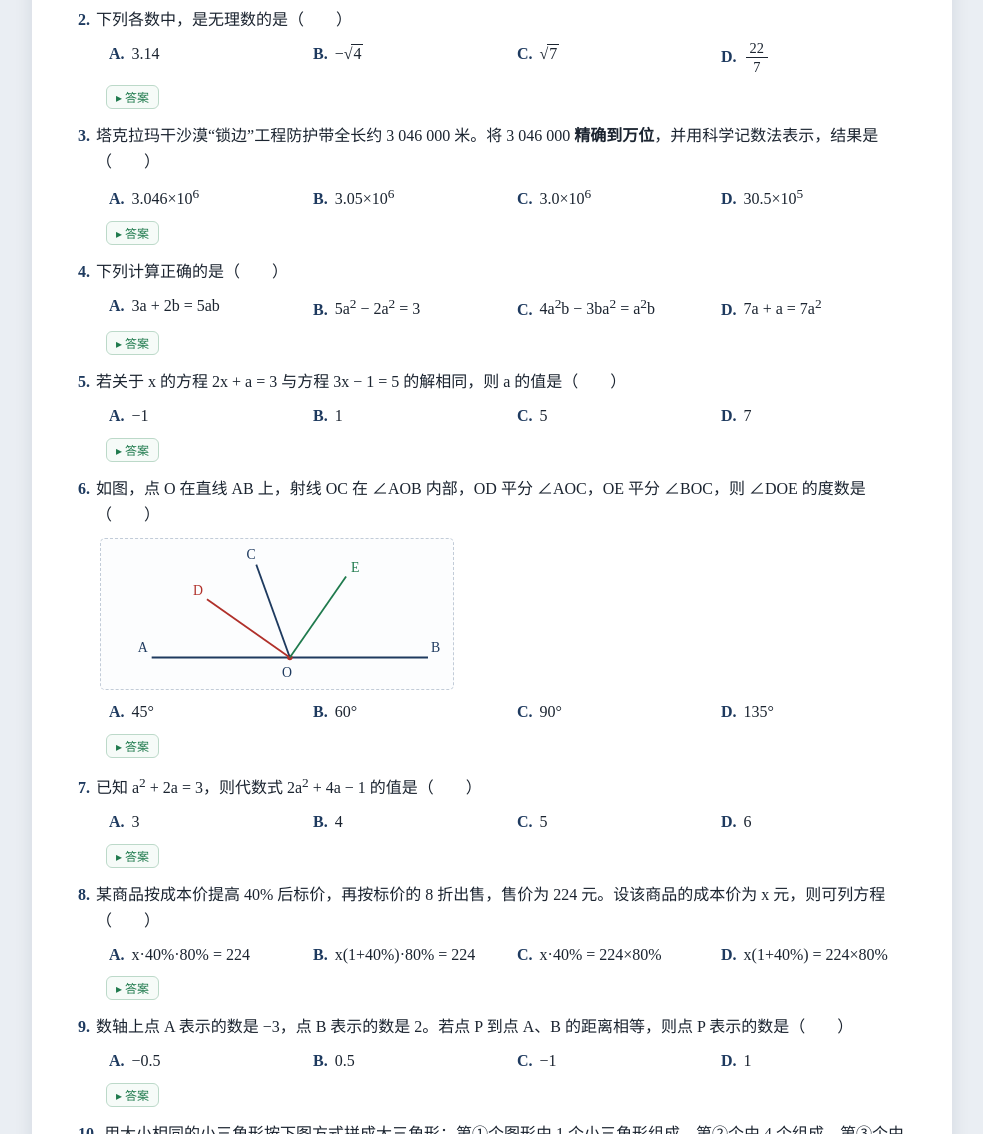
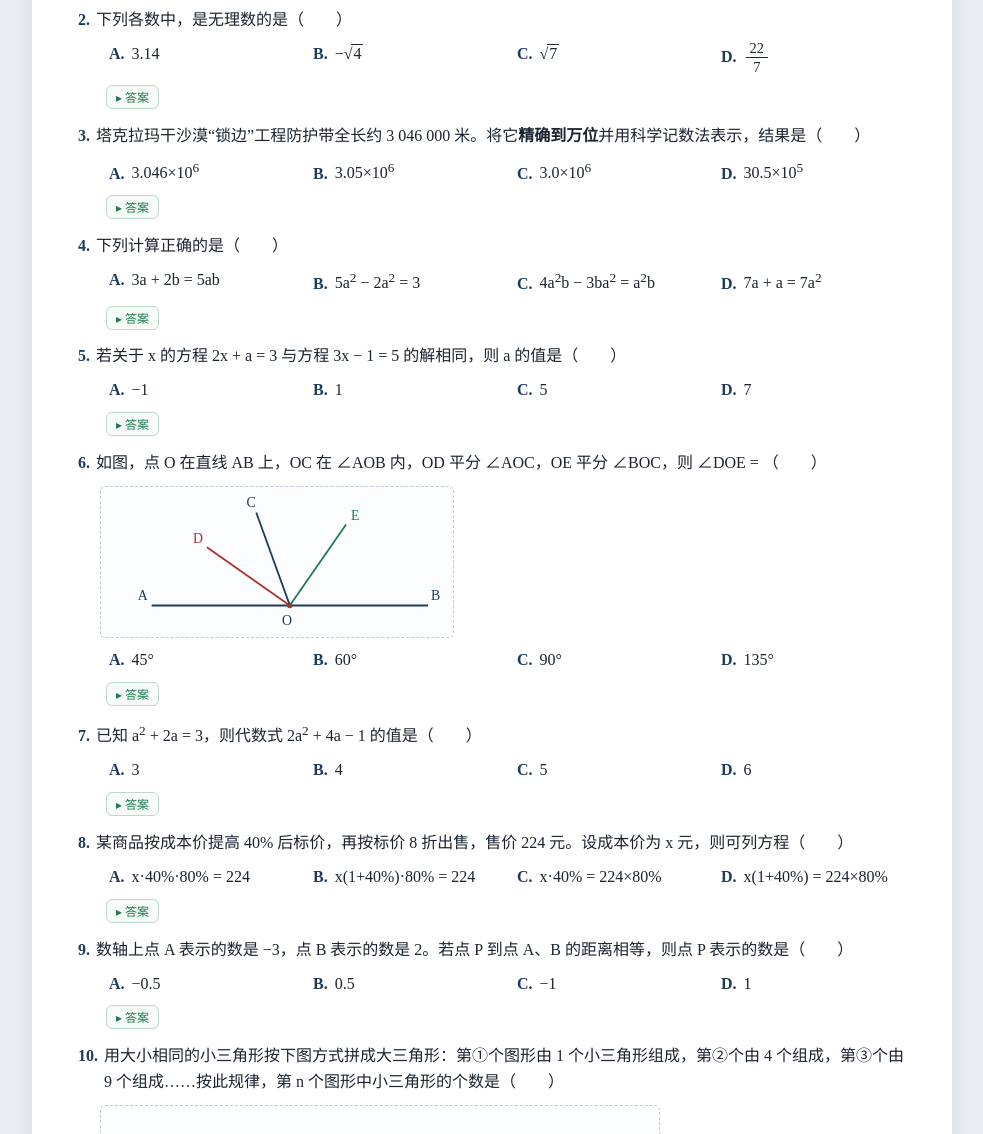
Before and after one commit to zc110747/DailyWork, a plain HTML site: page math-grade/七年级/0001-七年级(上).html in a window 1280 px wide. Shown: the part 500-1634 px from the top of the page, without its empty margins (148-1131 px from the left). Drawn offline with Linux system fonts and the light colour scheme.

Commit message:
🐛 fix(七年级上·一): 精简第 3、6、8 题题干，避免（　　）被挤到下一行单独成行。
三处题干原本超出行宽 4~8 个全角字，导致选项括号独占一行：
- 第3题："将 3 046 000 精确到万位，并用科学记数法表示" → "将它精确到万位并用科学记数法表示"
- 第6题：删"射线"、"内部"→"内"、"∠DOE 的度数是"→"∠DOE ="
- 第8题：删去"的""为""该商品的"等冗余字
答案与选项均未改动，结构校验仍为 OK（30+24+66=120、selfscore 全对）。

```diff
--- a/math-grade/七年级/0001-七年级(上).html
+++ b/math-grade/七年级/0001-七年级(上).html
@@ -271,7 +271,7 @@ svg{display:block;background:#fcfdfe;border:1px dashed #c2ccd8;border-radius:5px
   </div>
 
   <div class="q" data-type="choice" data-score="3" data-answer="B">
-    <div class="q-head"><span class="q-num">3.</span><span class="q-text">塔克拉玛干沙漠“锁边”工程防护带全长约 3 046 000 米。将 3 046 000 <b>精确到万位</b>，并用科学记数法表示，结果是（　　）</span><span class="tag">有理数 · 科学记数法与近似数</span></div>
+    <div class="q-head"><span class="q-num">3.</span><span class="q-text">塔克拉玛干沙漠“锁边”工程防护带全长约 3 046 000 米。将它<b>精确到万位</b>并用科学记数法表示，结果是（　　）</span><span class="tag">有理数 · 科学记数法与近似数</span></div>
     <div class="opts">
       <div class="opt" data-opt="A"><b>A.</b> 3.046×10<sup>6</sup></div>
       <div class="opt" data-opt="B"><b>B.</b> 3.05×10<sup>6</sup></div>
@@ -320,7 +320,7 @@ svg{display:block;background:#fcfdfe;border:1px dashed #c2ccd8;border-radius:5px
   </div>
 
   <div class="q" data-type="choice" data-score="3" data-answer="C">
-    <div class="q-head"><span class="q-num">6.</span><span class="q-text">如图，点 O 在直线 AB 上，射线 OC 在 ∠AOB 内部，OD 平分 ∠AOC，OE 平分 ∠BOC，则 ∠DOE 的度数是（　　）</span><span class="tag">图形 · 角平分线</span></div>
+    <div class="q-head"><span class="q-num">6.</span><span class="q-text">如图，点 O 在直线 AB 上，OC 在 ∠AOB 内，OD 平分 ∠AOC，OE 平分 ∠BOC，则 ∠DOE = （　　）</span><span class="tag">图形 · 角平分线</span></div>
     <div class="svg-wrap">
       <svg width="354" height="152" viewBox="0 0 354 152" role="img" aria-label="第6题图">
         <line x1="50" y1="120" x2="330" y2="120" stroke="#1e3a5f" stroke-width="2"/>
@@ -369,7 +369,7 @@ svg{display:block;background:#fcfdfe;border:1px dashed #c2ccd8;border-radius:5px
   </div>
 
   <div class="q" data-type="choice" data-score="3" data-answer="B">
-    <div class="q-head"><span class="q-num">8.</span><span class="q-text">某商品按成本价提高 40% 后标价，再按标价的 8 折出售，售价为 224 元。设该商品的成本价为 x 元，则可列方程（　　）</span><span class="tag">一元一次方程 · 销售问题</span></div>
+    <div class="q-head"><span class="q-num">8.</span><span class="q-text">某商品按成本价提高 40% 后标价，再按标价 8 折出售，售价 224 元。设成本价为 x 元，则可列方程（　　）</span><span class="tag">一元一次方程 · 销售问题</span></div>
     <div class="opts">
       <div class="opt" data-opt="A"><b>A.</b> x·40%·80% = 224</div>
       <div class="opt" data-opt="B"><b>B.</b> x(1+40%)·80% = 224</div>
```
